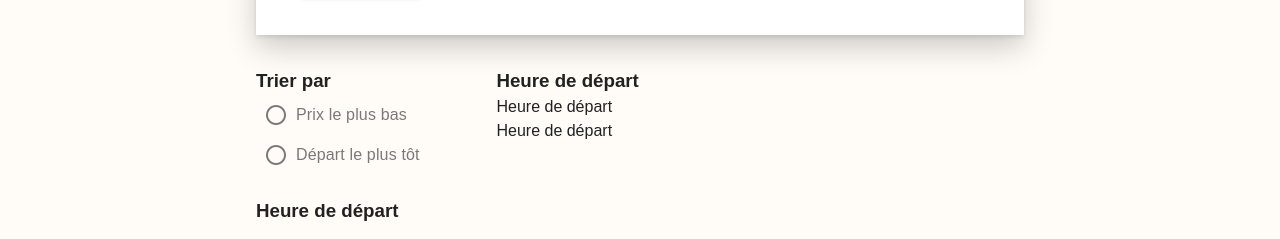
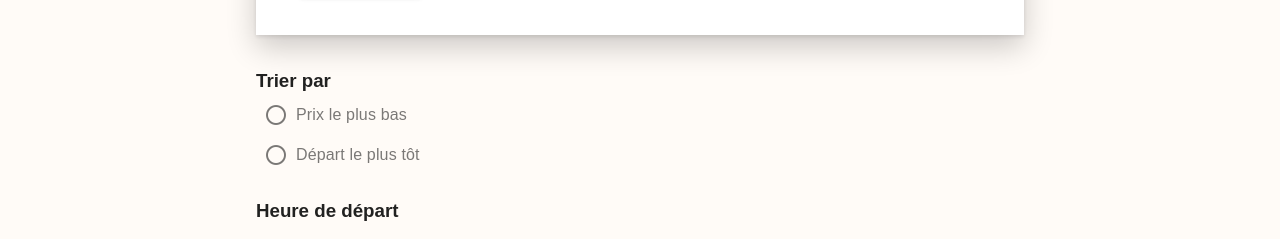
Before and after one commit to PapoteCarYnov/papote-car-front, a Vue app: page /search in a window 1280 px wide. Shown: the part 902-1141 px from the top of the page. Built offline with nearby package versions, Linux system fonts and the light colour scheme.

Commit message:
Clean ride-search page

```diff
--- a/src/views/SearchView.vue
+++ b/src/views/SearchView.vue
@@ -162,11 +162,6 @@
           </div>
         </div>
         <div class="results">
-          <div style="padding-bottom: 10%;">
-            <h3>Heure de départ</h3>
-            <p>Heure de départ</p>
-            <p>Heure de départ</p>
-          </div>
           <ul>
             <li v-for="ride in rides" :key="ride.id">
               <div>
@@ -294,12 +289,8 @@ export default {
             date.setHours(hours);
             date.setMinutes(minutes);
             step.time = date.toLocaleTimeString([], {hour: '2-digit', minute:'2-digit'});
-            console.log('time : ', step.time)
           })
         })
-        console.log('r : ', r)
-        console.log('r.data : ', r.data)
-        console.log('rides : ', this.rides)
       }).catch((e) => {
         console.log("Erreur :", e);
       });
```
